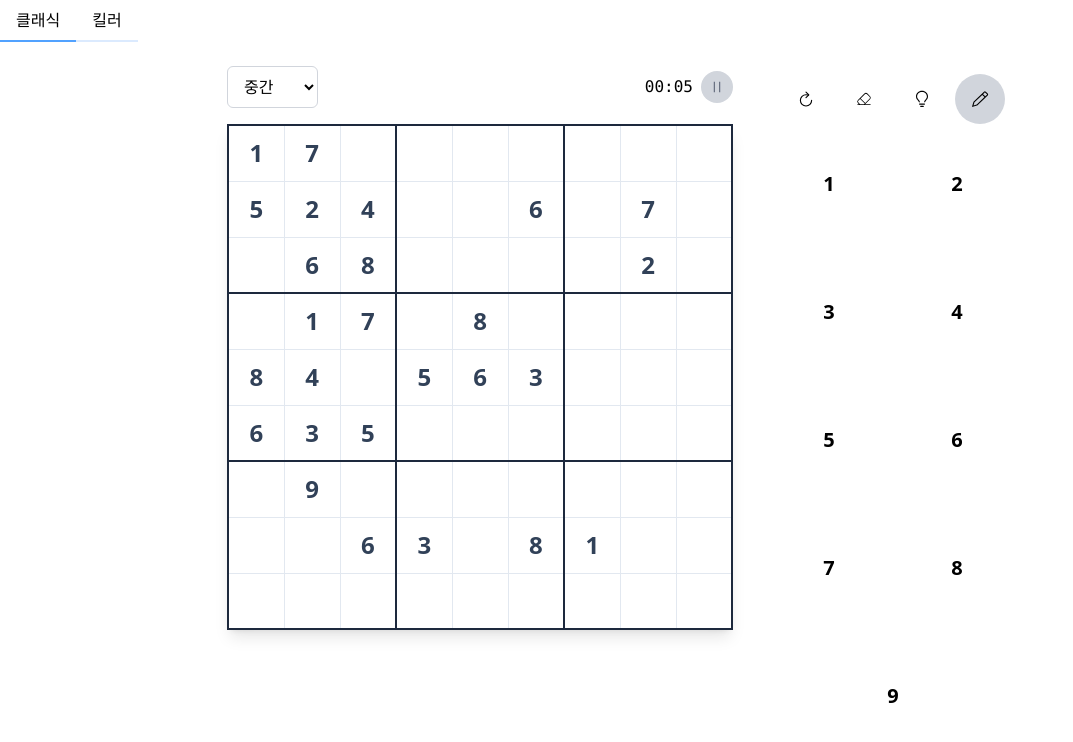
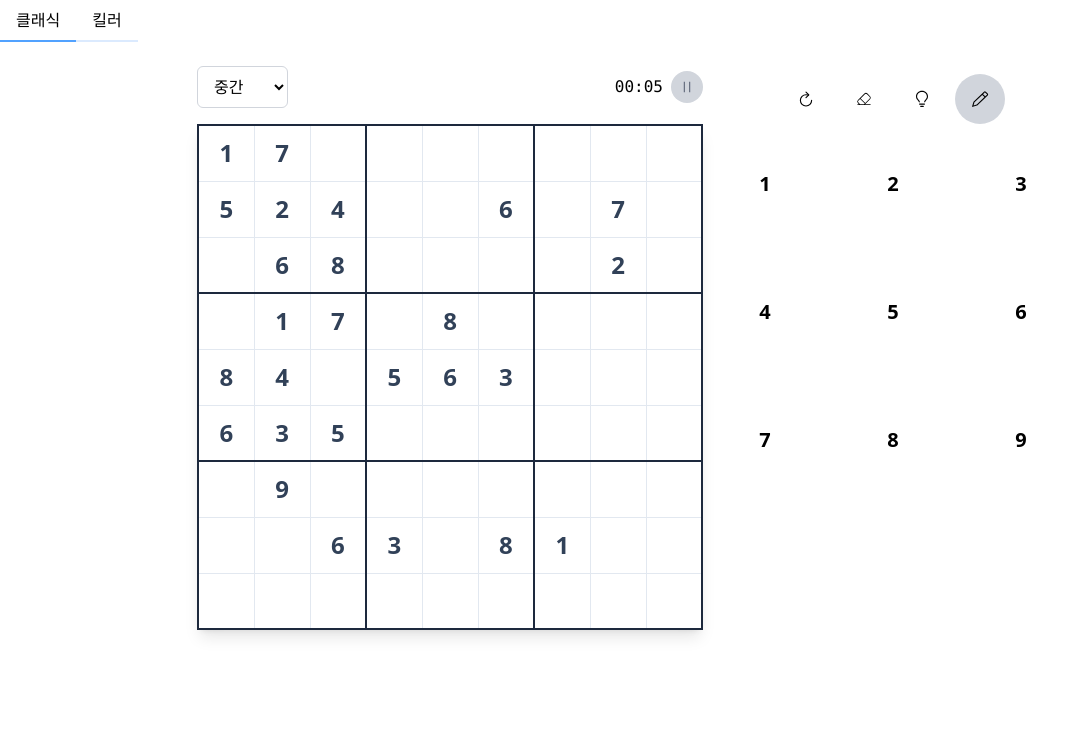
Before and after one commit to KimDanwoo/labs, a Next.js app: page / in a window 1280 px wide. Shown: the top 742 px of the page, without its empty margins (0-1073 px from the left). Built offline with nearby package versions, Linux system fonts and the light colour scheme.

Commit message:
💄 style: 스도쿠 페이지 레이아웃 수정 - 최대 너비를 380px로 조정

```diff
--- a/app/page.tsx
+++ b/app/page.tsx
@@ -23,7 +23,7 @@ export default function Home() {
             <SudokuBoard />
           </div>
         </div>
-        <div className="lg:max-w-[320px]">
+        <div className="lg:max-w-[380px]">
           <Controls />
 
           <SelectNumber />
```
